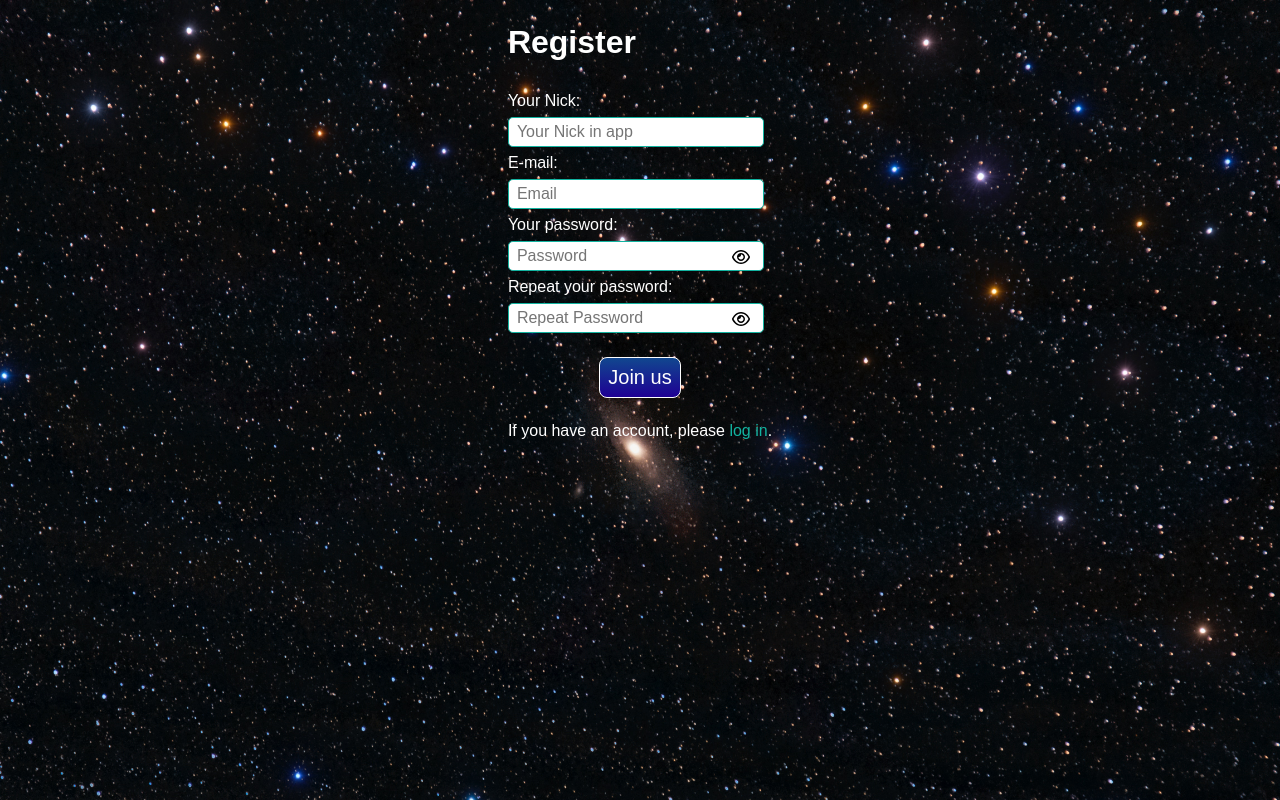
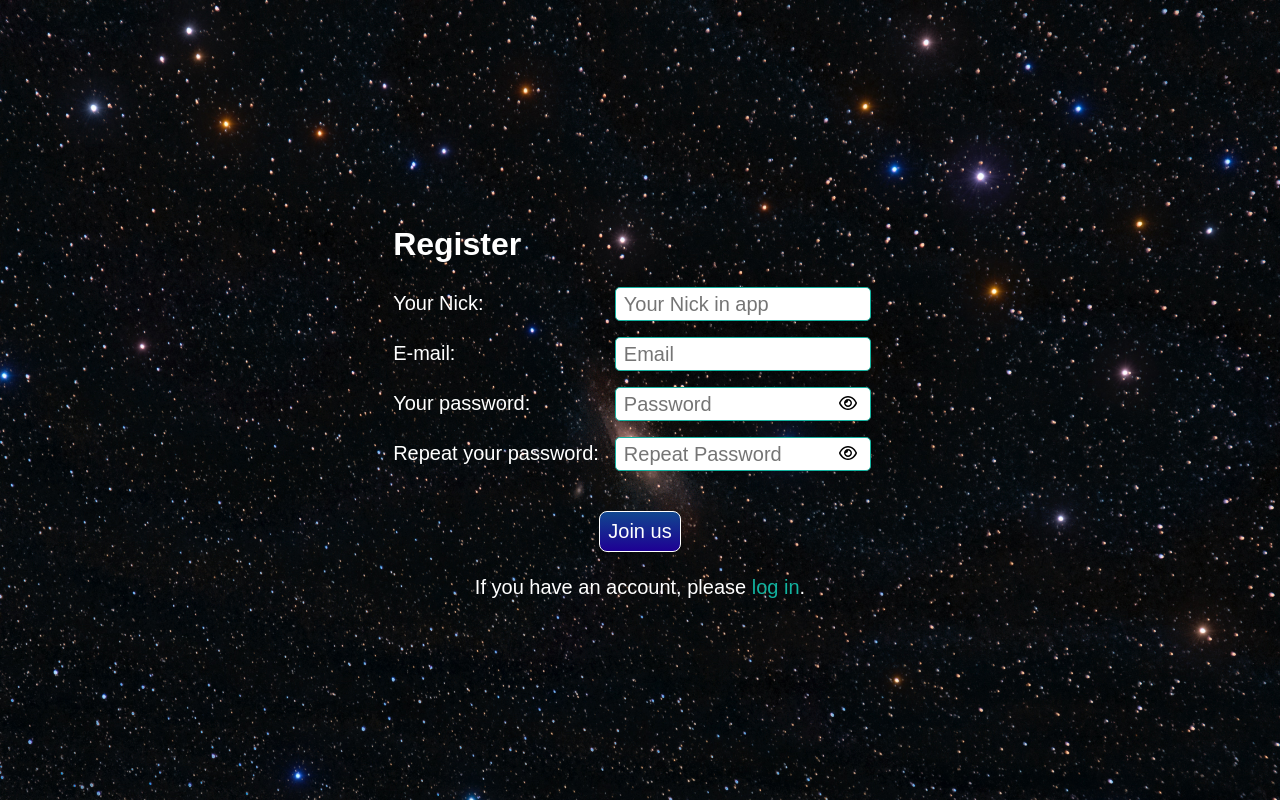
Before and after one commit to aniaorwatk/page-exploration-space, a React (Create React App) app: page /register in a window 1280 px wide. Built offline with nearby package versions, Linux system fonts and the light colour scheme.

Commit message:
add media register

```diff
--- a/src/component/Input/Inputs.scss
+++ b/src/component/Input/Inputs.scss
@@ -18,7 +18,7 @@ input:focus {
   margin: 0.5rem;
   padding: 0;
   font-size: $font-size-S;
-  color:$color-error;
+  color: $color-error;
 }
 
 .errorInput {
@@ -35,10 +35,7 @@ input:focus {
   flex-direction: column;
   &__box {
     display: flex;
-    flex-direction:column;
-    // width: 20rem;
-    // justify-content: space-between;
-    // margin-top: 1rem;
+    flex-direction: column;
     &-filed {
       position: relative;
       &--img {
@@ -100,3 +97,38 @@ label {
   width: 20rem;
   resize: none;
 }
+
+@media only screen and (min-width: $breakpointL) {
+  input,
+  textarea {
+    margin: 0 1rem 1rem 1rem;
+    line-height: 2rem;
+    font-size: $font-size-M;
+  }
+  .InputBox {
+    &__box {
+      flex-direction: row;
+      justify-content: space-between;
+      &-filed {
+        &--img {
+          top: 0.5rem;
+          left: 15rem;
+        }
+      }
+    }
+  }
+  label {
+    font-size: $font-size-M;
+  }
+}
+
+@media only screen and (min-width: $breakpointXL) {
+  input,
+  textarea {
+    line-height: 2.5rem;
+    font-size: $font-size-L;
+  }
+  label {
+    font-size: $font-size-L;
+  }
+}
--- a/src/component/Register/Register.scss
+++ b/src/component/Register/Register.scss
@@ -3,13 +3,18 @@
 .register {
   display: flex;
   justify-content: center;
-  // align-items: center;
+  align-items:baseline;
   min-height: 100vh;
   width: 100vw;
   background-image: url("../../assets/photo/pexels-alberlan-barros-7311920.jpg");
   background-size: cover;
   &__box {
+    display: flex;
+    justify-content: center;
+    align-items:baseline;
+    flex-direction: column;
     h1 {
+      align-self: flex-start;
       margin: 1.5rem 0;
       color: $color-text-white;
     }
@@ -23,6 +28,7 @@
     }
     p {
       color: $color-text-white;
+      font-size:$font-size-S;
     }
     a {
       color: $color-sea;
@@ -30,3 +36,35 @@
     }
   }
 }
+
+@media only screen and (min-width: $breakpointM) {
+  .register{
+    align-items:center;
+    &__box {
+      align-items:center;
+      justify-content: center;
+  }
+}
+}
+
+@media only screen and (min-width: $breakpointL) {
+.register{
+  align-items:center;
+  &__box {
+    align-items:center;
+    justify-content: center;
+  p {
+    color: $color-text-white;
+    font-size:$font-size-M;
+  }
+}
+}
+}
+
+@media only screen and (min-width: $breakpointXL) {
+
+}
+
+@media only screen and (min-width: $breakpointXL) and (min-height: $breakpointM) {
+
+}
```
